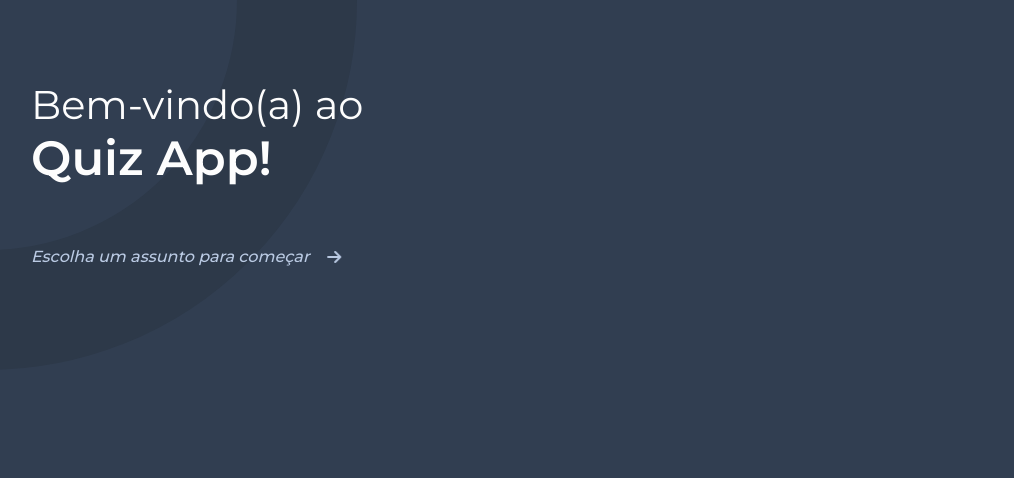
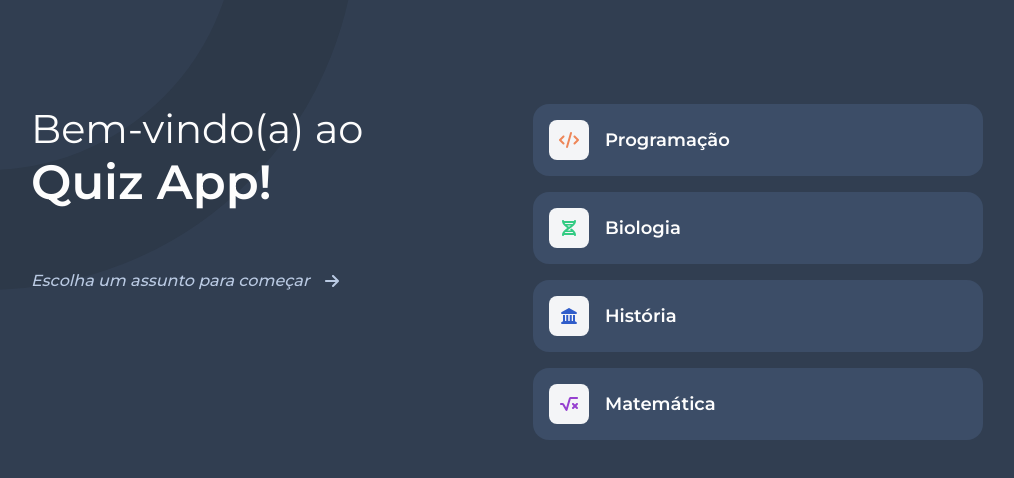
Before and after one commit to filipealvess/quiz-app, a React (Vite) app: page / in a window 1280 px wide. Shown: the top 478 px of the page, without its empty margins (133-1147 px from the left). Built offline with nearby package versions, Linux system fonts and the light colour scheme.

Commit message:
Add card component

```diff
--- /dev/null
+++ b/src/components/Card/index.d.ts
@@ -0,0 +1,6 @@
+export interface IProps {
+    iconSrc?: string;
+    iconFallback?: string;
+    text: string;
+    onClick?: () => void;
+}
--- /dev/null
+++ b/src/components/Card/index.tsx
@@ -0,0 +1,32 @@
+import styles from './styles.module.css';
+
+import {IProps} from './index.d';
+
+function Card({
+    text,
+    iconFallback,
+    iconSrc,
+    onClick
+}: IProps) {
+    return (
+        <button onClick={onClick} className={styles.container}>
+            <div className={styles.icon}>
+                {iconSrc !== undefined && (
+                    <img src={iconSrc} />
+                )}
+
+                {(iconSrc === undefined && iconFallback !== undefined) && (
+                    <span className={styles.fallback}>
+                        {iconFallback}
+                    </span>
+                )}
+            </div>
+
+            <span className={styles.text}>
+                {text}
+            </span>
+        </button>
+    );
+}
+
+export default Card;
--- /dev/null
+++ b/src/components/Card/styles.module.css
@@ -0,0 +1,43 @@
+.container {
+    display: flex;
+    align-items: center;
+    gap: 16px;
+    min-width: 300px;
+    padding: 16px;
+    background-color: #3C4D67;
+    border-radius: 16px;
+    transition: 0.3s transform;
+}
+
+.container:hover {
+    transform: scale(1.03);
+}
+
+.icon {
+    display: flex;
+    justify-content: center;
+    align-items: center;
+    width: 40px;
+    height: 40px;
+    background-color: #F4F5F7;
+    border-radius: 8px;
+}
+
+.fallback {
+    color: #5A606C;
+    font-size: 18px;
+    font-weight: 600;
+}
+
+.text {
+    flex: 1;
+    font-size: 18px;
+    font-weight: 600;
+    text-align: left;
+}
+
+@media (max-width: 650px) {
+    .container {
+        min-width: auto;
+    }
+}
--- a/src/components/HomePage/Welcome/index.tsx
+++ b/src/components/HomePage/Welcome/index.tsx
@@ -3,7 +3,7 @@ import arrowRight from '../../../assets/icons/arrow-right.svg';
 
 function Welcome() {
     return (
-        <section>
+        <section className={styles.container}>
             <header className={styles.header}>
                 <p>
                     Bem-vindo(a) ao
--- a/src/components/HomePage/Welcome/styles.module.css
+++ b/src/components/HomePage/Welcome/styles.module.css
@@ -18,7 +18,7 @@
 }
 
 .description img {
-    animation: move 0.75s ease-in infinite;
+    animation: moveHorizontal 0.75s ease-in infinite;
 }
 
 .description span {
@@ -27,7 +27,7 @@
     color: #BACAE3;
 }
 
-@keyframes move {
+@keyframes moveHorizontal {
     0%, 100% {
         transform: translateX(0);
     }
@@ -36,3 +36,25 @@
         transform: translateX(5px);
     }
 }
+
+@keyframes moveVertical {
+    0%, 100% {
+        transform: translateY(-2px) rotate(90deg);
+    }
+
+    50% {
+        transform: translateY(2px) rotate(90deg);
+    }
+}
+
+@media (max-width: 650px) {
+    .container {
+        width: 100%;
+        max-width: 450px;
+        margin: 0 auto;
+    }
+
+    .description img {
+        animation-name: moveVertical;
+    }
+}
--- a/src/pages/Home/index.tsx
+++ b/src/pages/Home/index.tsx
@@ -1,11 +1,24 @@
 import Welcome from '../../components/HomePage/Welcome';
 import styles from './styles.module.css';
+import {SUBJECTS} from '../../constants/subjects';
+import Card from '../../components/Card';
 
 function Home() {
     return (
-        <div className={styles.container}>
+        <div className={`page ${styles.container}`}>
             <main className={styles.content}>
                 <Welcome />
+
+                <section className={styles.subjects}>
+                    {SUBJECTS.map(subject => (
+                        <Card
+                            text={subject.name}
+                            iconSrc={subject.iconSrc}
+                            key={subject.id}
+                            onClick={() => console.log(subject.name)}
+                        />
+                    ))}
+                </section>
             </main>
         </div>
     );
--- a/src/pages/Home/styles.module.css
+++ b/src/pages/Home/styles.module.css
@@ -1,22 +1,40 @@
 .container {
     position: relative;
-}
-
-.container::before {
-    content: '';
-    position: absolute;
-    top: -450px;
-    left: -250px;
-    width: 500px;
-    height: 500px;
-    border: 120px solid #2D3949;
-    border-radius: 100%;
-    z-index: -1;
+    padding: 24px 0;
+    overflow: hidden;
 }
 
 .content {
+    display: flex;
+    gap: 80px;
+    justify-content: space-between;
     width: 100%;
     max-width: 1000px;
     margin: 80px auto 0;
     padding: 0 24px;
 }
+
+.subjects {
+    display: flex;
+    flex-direction: column;
+    flex: 1;
+    gap: 16px;
+    max-width: 450px;
+}
+
+@media (max-width: 750px) {
+    .content {
+        gap: 40px;
+    }
+}
+
+@media (max-width: 650px) {
+    .content {
+        flex-direction: column;
+    }
+
+    .subjects {
+        width: 100%;
+        margin: 0 auto;
+    }
+}
```
